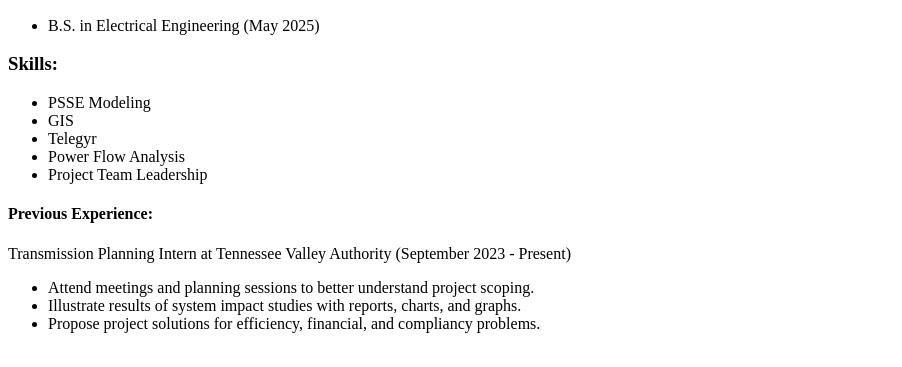
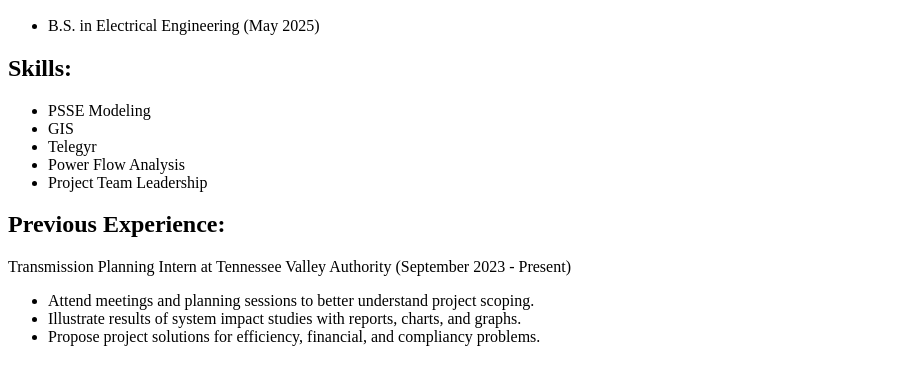
Before and after one commit to kgreen5/digital-resume, a plain HTML site: page index.html in a window 1280 px wide. Shown: the part 430-797 px from the top of the page, without its empty margins (0-902 px from the left). Drawn offline with Linux system fonts and the light colour scheme.

Commit message:
Added Index.html

```diff
--- a/index.html
+++ b/index.html
@@ -21,7 +21,7 @@
       <ul>
           <li>B.S. in Electrical Engineering (May 2025)</li>
       </ul>
-  <h3>Skills:</h3>
+  <h2>Skills:</h2>
       <ul>
         <li>PSSE Modeling</li>
         <li>GIS</li>
@@ -30,7 +30,7 @@
         <li>Project Team Leadership</li>
       </ul>
 
-  <h4>Previous Experience:</h4>
+  <h2>Previous Experience:</h2>
   <p>Transmission Planning Intern at Tennessee Valley Authority (September 2023 - Present)
       <ul>
           <li>Attend meetings and planning sessions to better understand project scoping.</li>
```
